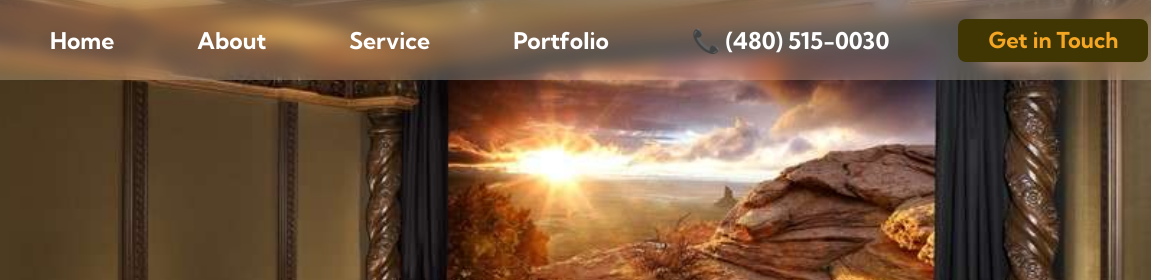
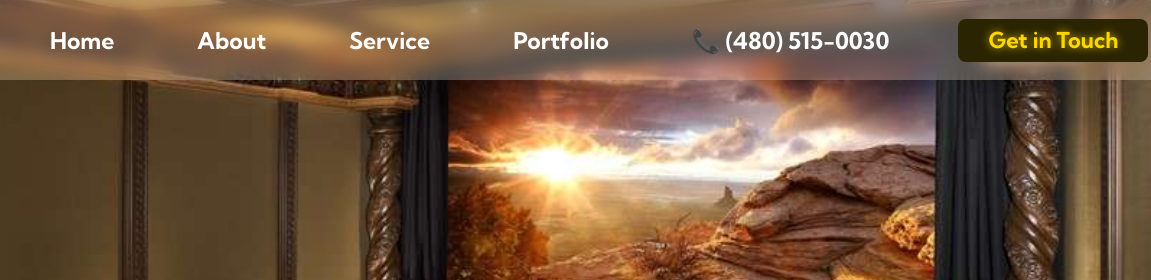
Before and after one commit to whitepanther69/letiva, a plain HTML site: page index.html in a window 1280 px wide. In both pictures the pointer is over the link "Get in Touch". Shown: the top 280 px of the page, 129-1280 px from the left. Drawn offline with Linux system fonts and the light colour scheme.

Commit message:
Update style.css

```diff
--- a/style.css
+++ b/style.css
@@ -269,22 +269,24 @@ html, body {
     outline: none;
     border-radius: 8px;
     background: linear-gradient(to top, rgba(80, 62, 54, 0.9) 80%, rgba(248, 244, 240, 0.8) 100%);
-    color: #fff;
+    color: #ffffff;
+    text-shadow: 0 0 6px rgba(255, 255, 255, 0.8); /* Add glow */
     transition: all 0.3s ease;
     margin: 5px 0;
     font-size: 22px;
     white-space: nowrap;
 }
 .button:hover {
-    background: #3f3604;
+    background: #2a2402;
     transition: all 0.3s ease;
+    color: #ffd700; /* golden color on hover */
+    text-shadow: 0 0 8px rgba(255, 215, 0, 0.8); /* golden glow */
+    transition: all 0.3s ease; /* smooth transition */
 }
 
 .navbar__links:hover {
     color: #ffd700;
     text-shadow: 0 0 8px #ffd700;
-    transition: all 0.3s ease;
-
 }
 /* ----------------- Mobile Responsive Navbar ----------------- */
 @media screen and (max-width: 960px) {
```
